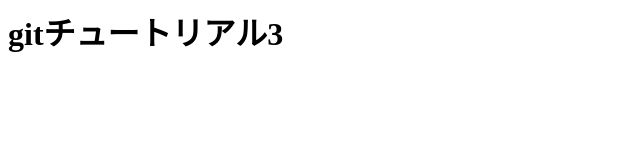
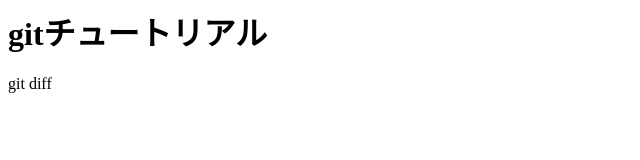
Before and after one commit to fu98ra/gitSample, a plain HTML site: page index.html in a window 1280 px wide. Shown: the full height of the page, 0-640 px from the left. Drawn offline with Linux system fonts and the light colour scheme.

Commit message:
git diffを追記

```diff
--- a/index.html
+++ b/index.html
@@ -1 +1,2 @@
-<h1>gitチュートリアル3</h1>
+<h1>gitチュートリアル</h1>
+<p>git diff</p>
```
